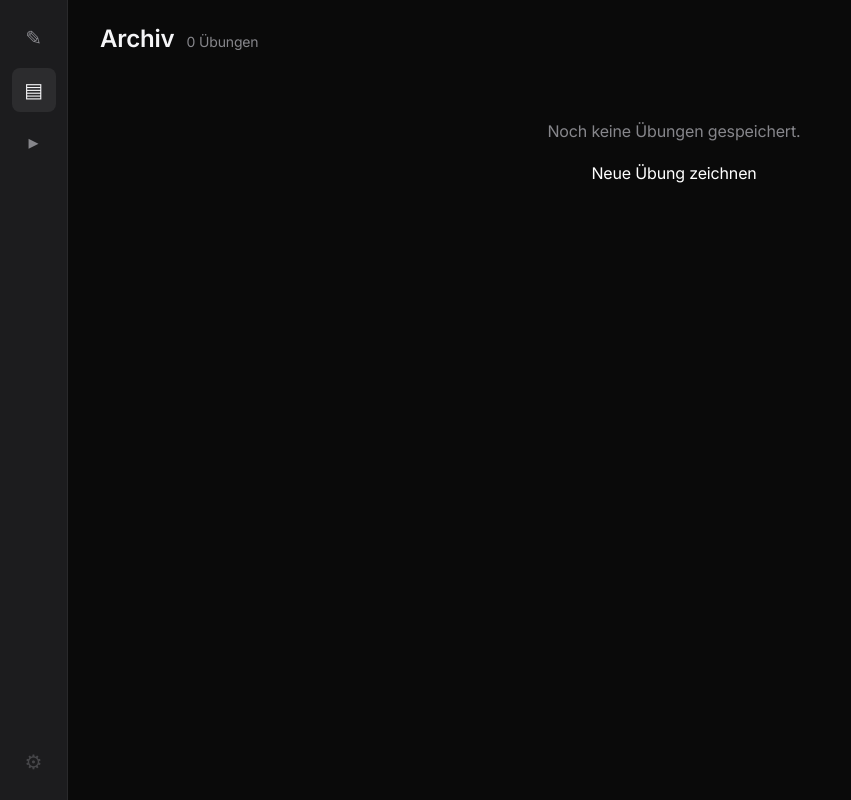
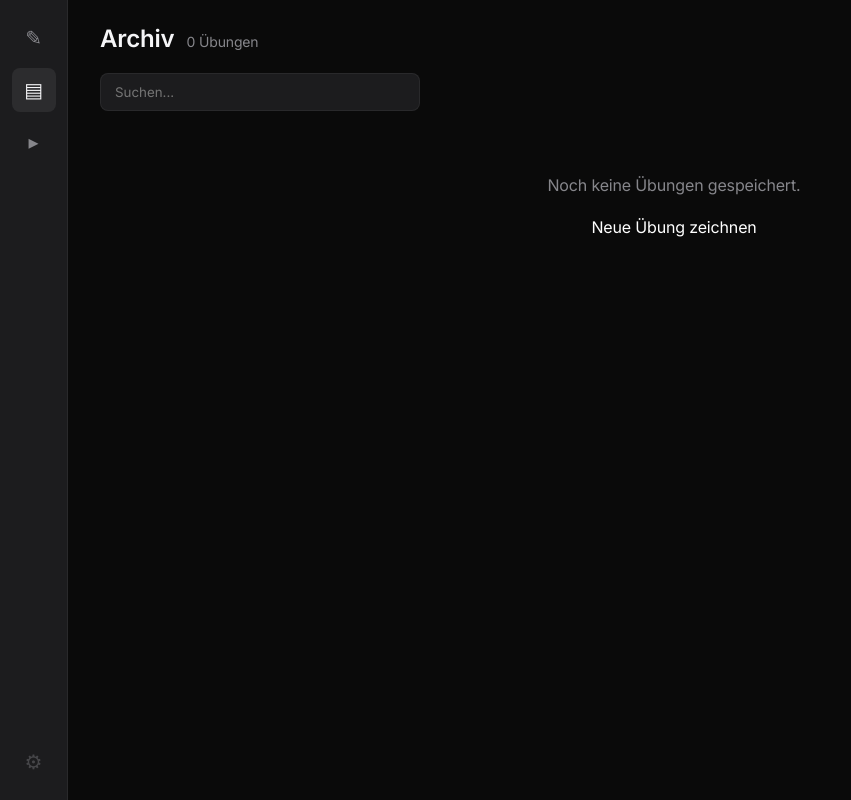
Before and after one commit to olaf-ok/coach.tt-playbook.de, a SvelteKit app: page /archive in a window 1280 px wide. Shown: the whole page, without its empty margins (0-851 px from the left). Built offline with nearby package versions, Linux system fonts and the light colour scheme.

Commit message:
feat(archive): name search with live filtering
Co-Authored-By: Claude Opus 4.6 (1M context) <noreply@anthropic.com>

```diff
--- a/src/routes/archive/+page.svelte
+++ b/src/routes/archive/+page.svelte
@@ -6,6 +6,15 @@
 
   let { data } = $props();
   let exercises = $derived(data.exercises);
+
+  let query = $state('');
+  let filtered = $derived(
+    query.trim() === ''
+      ? exercises
+      : exercises.filter((e) =>
+          e.name.toLowerCase().includes(query.toLowerCase().trim()),
+        ),
+  );
 
   function open(_id: string) {
     // Phase C: /draw/:id mit Vorlage — für jetzt: Navigation nach /draw
@@ -49,14 +58,26 @@
     <p class="count">{exercises.length} Übung{exercises.length === 1 ? '' : 'en'}</p>
   </header>
 
+  <input
+    class="search"
+    type="search"
+    placeholder="Suchen..."
+    bind:value={query}
+    aria-label="Übungen suchen"
+  />
+
   {#if exercises.length === 0}
     <div class="empty">
       <p>Noch keine Übungen gespeichert.</p>
       <a class="cta" href="/draw">Neue Übung zeichnen</a>
     </div>
+  {:else if filtered.length === 0}
+    <div class="empty">
+      <p>Keine Übung passt zu "{query}".</p>
+    </div>
   {:else}
     <div class="grid">
-      {#each exercises as ex (ex.id)}
+      {#each filtered as ex (ex.id)}
         <ExerciseCard
           exercise={ex}
           onOpen={open}
@@ -90,6 +111,15 @@
     color: var(--color-text-secondary);
     font-size: 14px;
   }
+  .search {
+    width: 320px;
+    padding: 10px 14px;
+    border-radius: var(--radius-button);
+    background: var(--bg-surface);
+    color: var(--color-text-primary);
+    border: 1px solid var(--color-border);
+    margin-bottom: 16px;
+  }
   .grid {
     display: grid;
     grid-template-columns: repeat(auto-fill, minmax(240px, 1fr));
```
